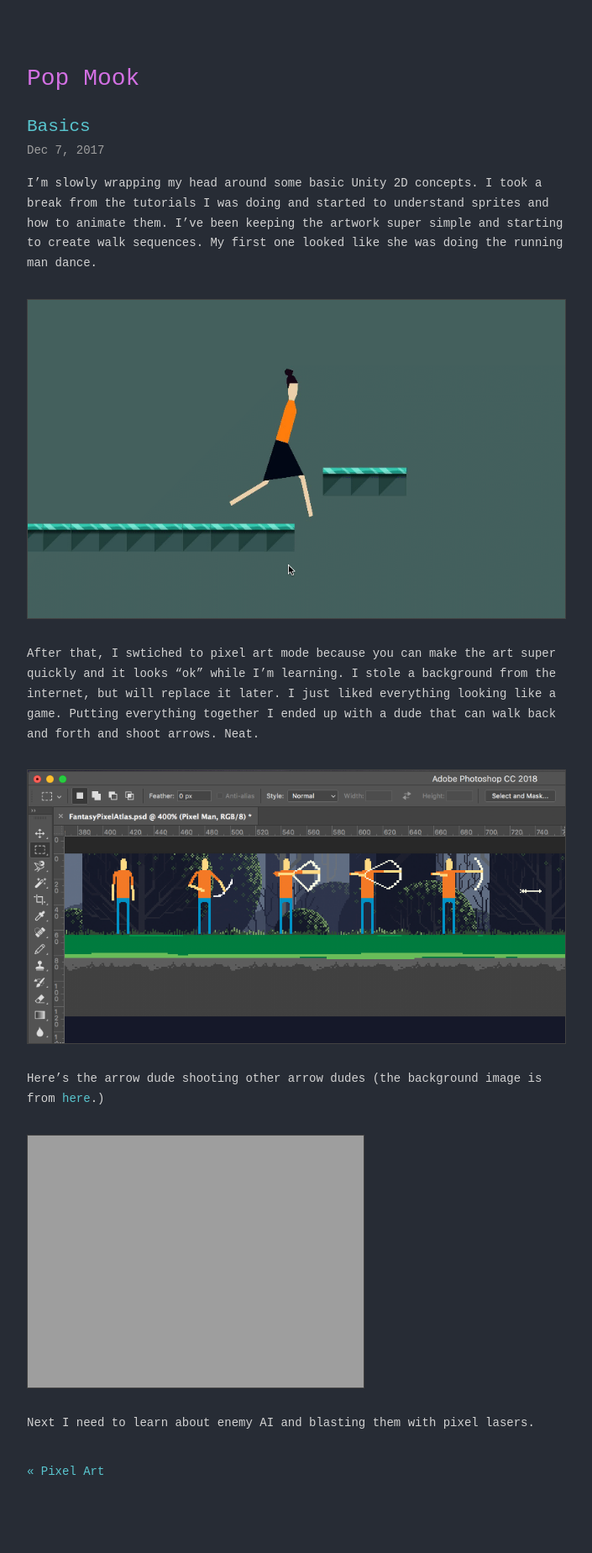
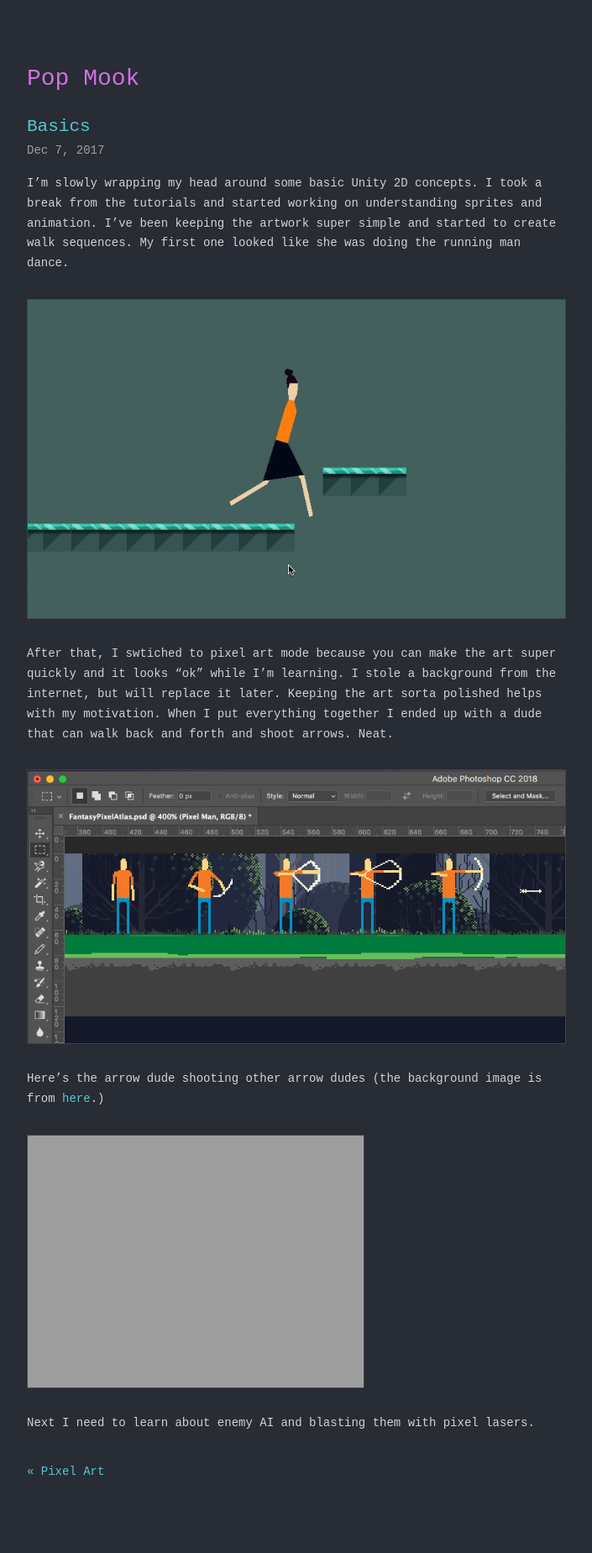
Before and after one commit to corygrunk/popmook, a Jekyll site: the page built from _posts/2017-12-01-basics.md, in a window 1280 px wide. Shown: the whole page at 84% size, without its empty margins (68-773 px from the left). Built offline with Jekyll 4.4.1, drawn with Linux system fonts in a browser that asks for light colours; some web fonts are replaced.

Commit message:
Update 2017-12-01-basics.md

```diff
--- a/_posts/2017-12-01-basics.md
+++ b/_posts/2017-12-01-basics.md
@@ -4,11 +4,11 @@ title:  "Basics"
 date:   2017-12-07 13:55:41 -0700
 ---
 
-I'm slowly wrapping my head around some basic Unity 2D concepts. I took a break from the tutorials I was doing and started to understand sprites and how to animate them. I've been keeping the artwork super simple and starting to create walk sequences. My first one looked like she was doing the running man dance.
+I'm slowly wrapping my head around some basic Unity 2D concepts. I took a break from the tutorials and started working on understanding sprites and animation. I've been keeping the artwork super simple and started to create walk sequences. My first one looked like she was doing the running man dance.
 
 ![Running Man Lady]({{ site.url }}/assets/images/running-man.gif)
 
-After that, I swtiched to pixel art mode because you can make the art super quickly and it looks "ok" while I'm learning. I stole a background from the internet, but will replace it later. I just liked everything looking like a game. Putting everything together I ended up with a dude that can walk back and forth and shoot arrows. Neat.
+After that, I swtiched to pixel art mode because you can make the art super quickly and it looks "ok" while I'm learning. I stole a background from the internet, but will replace it later. Keeping the art sorta polished helps with my motivation. When I put everything together I ended up with a dude that can walk back and forth and shoot arrows. Neat.
 
 ![Pixel Dude]({{ site.url }}/assets/images/pixel-dude.png)
 
```
